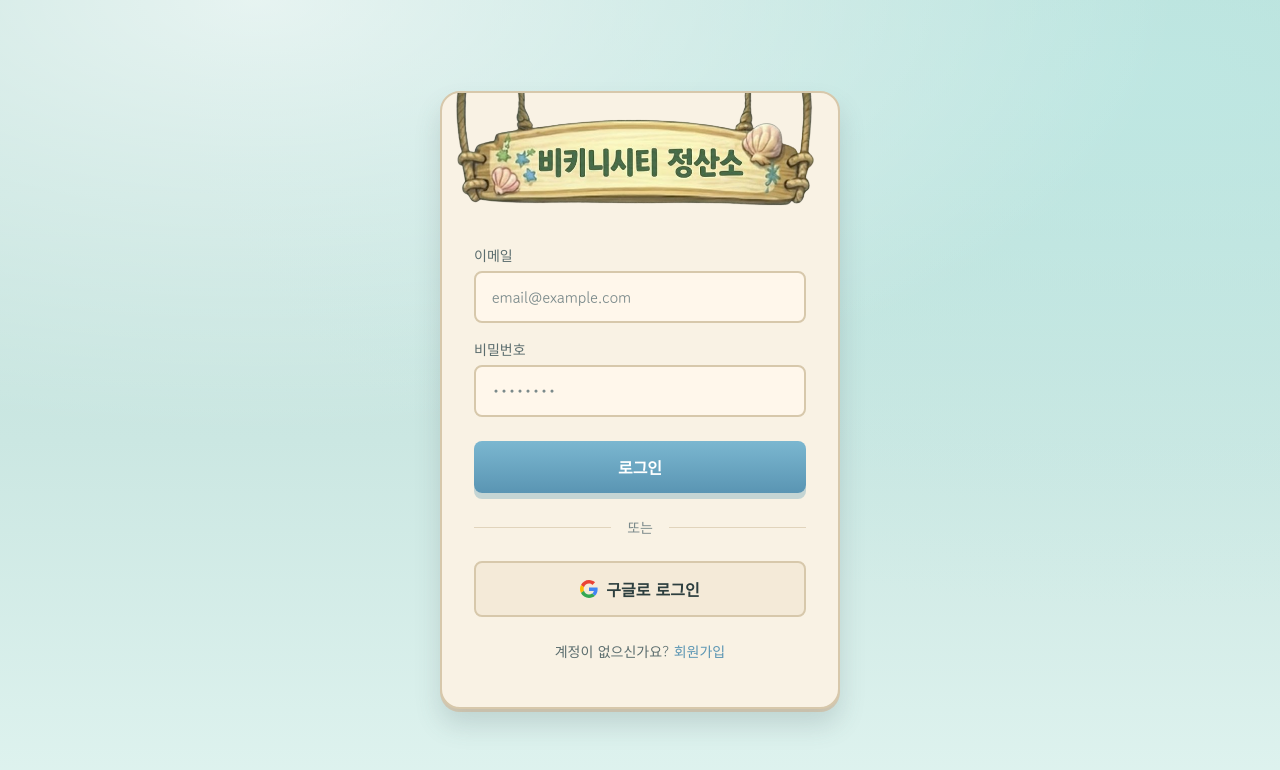
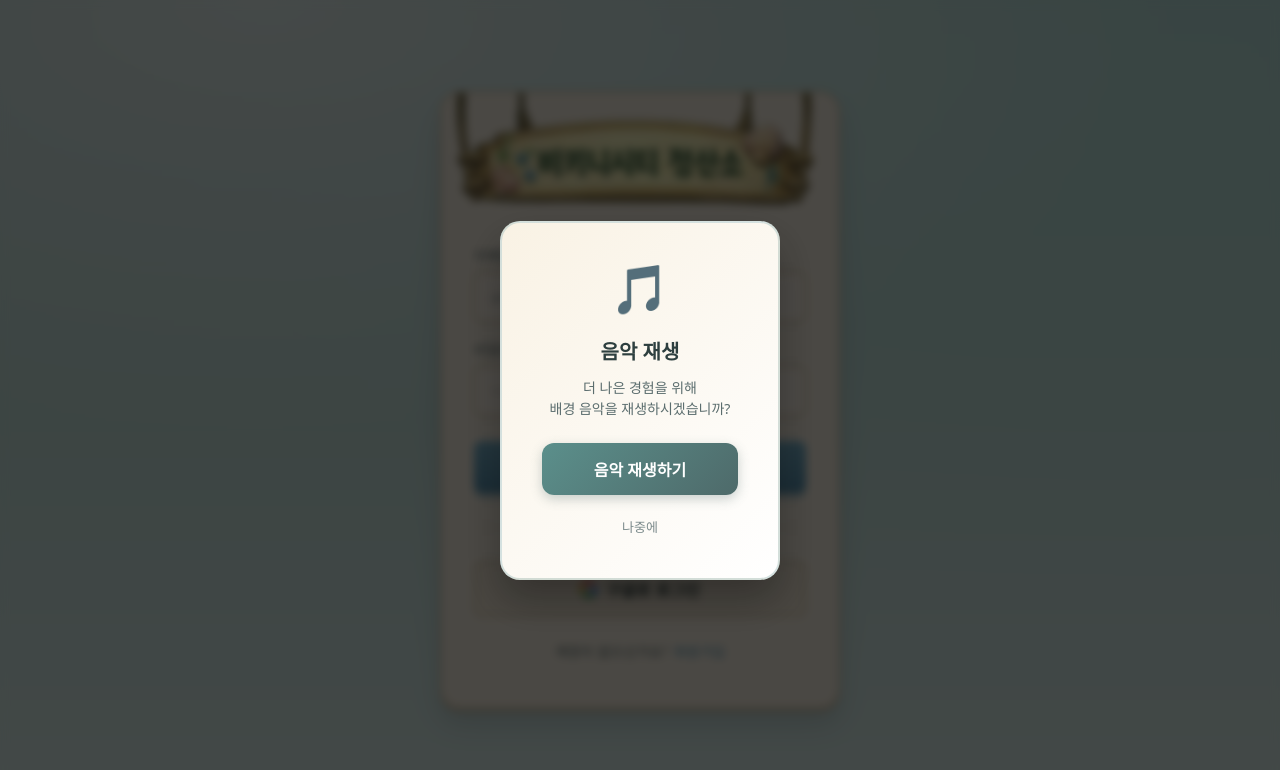
Before and after one commit to vlackvan/dutch-pay-app, a React (Vite) app: page /login in a window 1280 px wide. Shown: the top 770 px of the page. Built offline with nearby package versions, Linux system fonts and the light colour scheme.

Commit message:
added music with volume

```diff
--- a/src/contexts/AudioContext.tsx
+++ b/src/contexts/AudioContext.tsx
@@ -17,6 +17,9 @@ export function AudioProvider({ children }: { children: ReactNode }) {
   const mainAudioRef = useRef<HTMLAudioElement | null>(null);
   const gameAudioRef = useRef<HTMLAudioElement | null>(null);
   const resultAudioRef = useRef<HTMLAudioElement | null>(null);
+  const [audioInitialized, setAudioInitialized] = useState(false);
+  const [showMusicPrompt, setShowMusicPrompt] = useState(false);
+  const promptDismissedRef = useRef(false);
 
   // Load volume from localStorage or default to 0.5
   const [volume, setVolumeState] = useState<number>(() => {
@@ -31,14 +34,6 @@ export function AudioProvider({ children }: { children: ReactNode }) {
     mainAudio.volume = volume;
     mainAudioRef.current = mainAudio;
 
-    // Try to autoplay main music
-    const playPromise = mainAudio.play();
-    if (playPromise !== undefined) {
-      playPromise.catch((error) => {
-        console.log('Autoplay prevented:', error);
-      });
-    }
-
     // Initialize game audio
     const gameAudio = new Audio('/music/gamescreen.mp3');
     gameAudio.loop = true;
@@ -50,6 +45,28 @@ export function AudioProvider({ children }: { children: ReactNode }) {
     resultAudio.loop = true;
     resultAudio.volume = volume;
     resultAudioRef.current = resultAudio;
+
+    // Check if user has previously enabled music
+    const musicEnabled = localStorage.getItem('musicEnabled');
+    if (musicEnabled === 'true') {
+      // Try to autoplay main music
+      const playPromise = mainAudio.play();
+      if (playPromise !== undefined) {
+        playPromise.catch((error) => {
+          console.log('Autoplay prevented:', error);
+          // Show prompt if autoplay fails even with previous permission
+          if (!promptDismissedRef.current) {
+            setShowMusicPrompt(true);
+          }
+        });
+      }
+      setAudioInitialized(true);
+    } else {
+      // Show music enable prompt for first-time visitors
+      if (!promptDismissedRef.current) {
+        setShowMusicPrompt(true);
+      }
+    }
 
     return () => {
       mainAudio.pause();
@@ -71,7 +88,9 @@ export function AudioProvider({ children }: { children: ReactNode }) {
 
   const playMain = () => {
     if (mainAudioRef.current && mainAudioRef.current.paused) {
-      mainAudioRef.current.play().catch(console.error);
+      mainAudioRef.current.play().catch(() => {
+        // Silently fail if user hasn't interacted yet
+      });
     }
   };
 
@@ -87,7 +106,9 @@ export function AudioProvider({ children }: { children: ReactNode }) {
     stopResult();
     if (gameAudioRef.current && gameAudioRef.current.paused) {
       gameAudioRef.current.currentTime = 0;
-      gameAudioRef.current.play().catch(console.error);
+      gameAudioRef.current.play().catch(() => {
+        // Silently fail if user hasn't interacted yet
+      });
     }
   };
 
@@ -104,7 +125,9 @@ export function AudioProvider({ children }: { children: ReactNode }) {
     stopGame();
     if (resultAudioRef.current && resultAudioRef.current.paused) {
       resultAudioRef.current.currentTime = 0;
-      resultAudioRef.current.play().catch(console.error);
+      resultAudioRef.current.play().catch(() => {
+        // Silently fail if user hasn't interacted yet
+      });
     }
   };
 
@@ -120,6 +143,16 @@ export function AudioProvider({ children }: { children: ReactNode }) {
     setVolumeState(clampedVolume);
   };
 
+  const enableMusic = () => {
+    if (mainAudioRef.current && !audioInitialized) {
+      mainAudioRef.current.play().catch(console.error);
+      localStorage.setItem('musicEnabled', 'true');
+      setAudioInitialized(true);
+      setShowMusicPrompt(false);
+      promptDismissedRef.current = true;
+    }
+  };
+
   const value: AudioContextType = {
     playMain,
     pauseMain,
@@ -131,7 +164,104 @@ export function AudioProvider({ children }: { children: ReactNode }) {
     setVolume,
   };
 
-  return <AudioContext.Provider value={value}>{children}</AudioContext.Provider>;
+  return (
+    <AudioContext.Provider value={value}>
+      {children}
+      {showMusicPrompt && (
+        <div
+          style={{
+            position: 'fixed',
+            inset: 0,
+            background: 'rgba(0, 0, 0, 0.7)',
+            display: 'flex',
+            alignItems: 'center',
+            justifyContent: 'center',
+            zIndex: 9999,
+            backdropFilter: 'blur(4px)',
+          }}
+        >
+          <div
+            style={{
+              background: 'linear-gradient(135deg, #f9f2e4 0%, #fff 100%)',
+              padding: '32px 40px',
+              borderRadius: '20px',
+              boxShadow: '0 20px 40px rgba(0, 0, 0, 0.3)',
+              textAlign: 'center',
+              maxWidth: '340px',
+              border: '2px solid rgba(171, 197, 195, 0.5)',
+            }}
+          >
+            <div style={{ fontSize: '48px', marginBottom: '16px' }}>🎵</div>
+            <h2
+              style={{
+                margin: '0 0 12px 0',
+                color: '#2d3f3f',
+                fontSize: '20px',
+                fontWeight: 700,
+              }}
+            >
+              음악 재생
+            </h2>
+            <p
+              style={{
+                margin: '0 0 24px 0',
+                color: '#5b6d6e',
+                fontSize: '14px',
+                lineHeight: 1.5,
+              }}
+            >
+              더 나은 경험을 위해<br />배경 음악을 재생하시겠습니까?
+            </p>
+            <button
+              onClick={enableMusic}
+              style={{
+                width: '100%',
+                padding: '14px 24px',
+                background: 'linear-gradient(135deg, #5b8f8b 0%, #4e6a6a 100%)',
+                color: 'white',
+                border: 'none',
+                borderRadius: '12px',
+                fontSize: '16px',
+                fontWeight: 700,
+                cursor: 'pointer',
+                boxShadow: '0 4px 12px rgba(78, 106, 106, 0.3)',
+                transition: 'transform 0.2s ease, box-shadow 0.2s ease',
+              }}
+              onMouseEnter={(e) => {
+                e.currentTarget.style.transform = 'translateY(-2px)';
+                e.currentTarget.style.boxShadow = '0 6px 16px rgba(78, 106, 106, 0.4)';
+              }}
+              onMouseLeave={(e) => {
+                e.currentTarget.style.transform = 'translateY(0)';
+                e.currentTarget.style.boxShadow = '0 4px 12px rgba(78, 106, 106, 0.3)';
+              }}
+            >
+              음악 재생하기
+            </button>
+            <button
+              onClick={() => {
+                setShowMusicPrompt(false);
+                promptDismissedRef.current = true;
+                // Don't store anything - let them decide next time they visit
+              }}
+              style={{
+                marginTop: '12px',
+                width: '100%',
+                padding: '10px',
+                background: 'transparent',
+                color: '#7b8a8b',
+                border: 'none',
+                fontSize: '13px',
+                cursor: 'pointer',
+              }}
+            >
+              나중에
+            </button>
+          </div>
+        </div>
+      )}
+    </AudioContext.Provider>
+  );
 }
 
 export function useAudioContext() {
```
